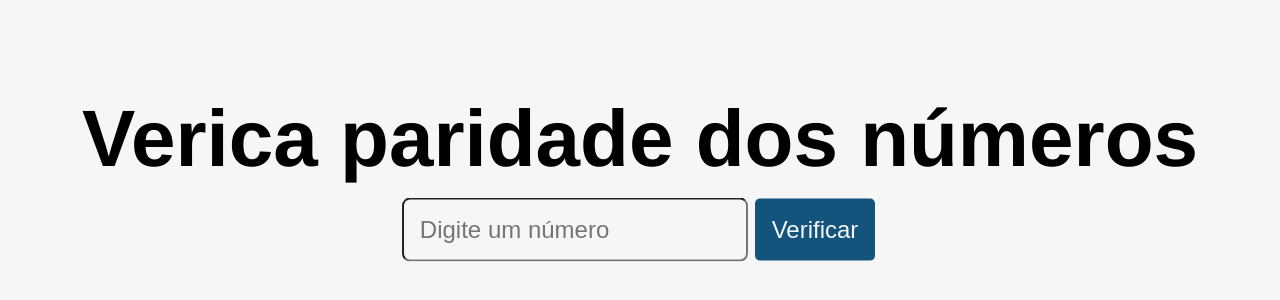
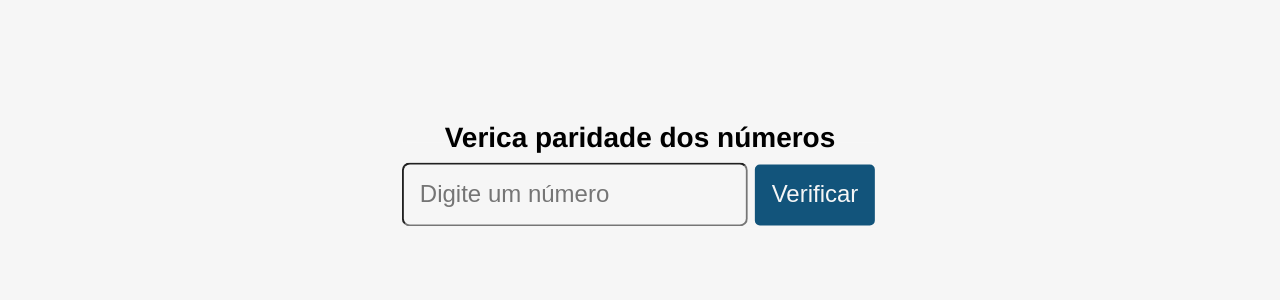
Before and after one commit to gabrielssi/verifica-paridade, a plain HTML site: page index.html in a window 1280 px wide. Shown: the part 228-528 px from the top of the page. Drawn offline with Linux system fonts and the light colour scheme.

Commit message:
Update style.css

```diff
--- a/style.css
+++ b/style.css
@@ -15,7 +15,7 @@ body {
 h1 {
   font-family: "Franklin Gothic Medium", "Arial Narrow", Arial, sans-serif;
   line-height: 1vh;
-  font-size: 10vh;
+  font-size: 3.5vh;
 }
 
 button {
```
